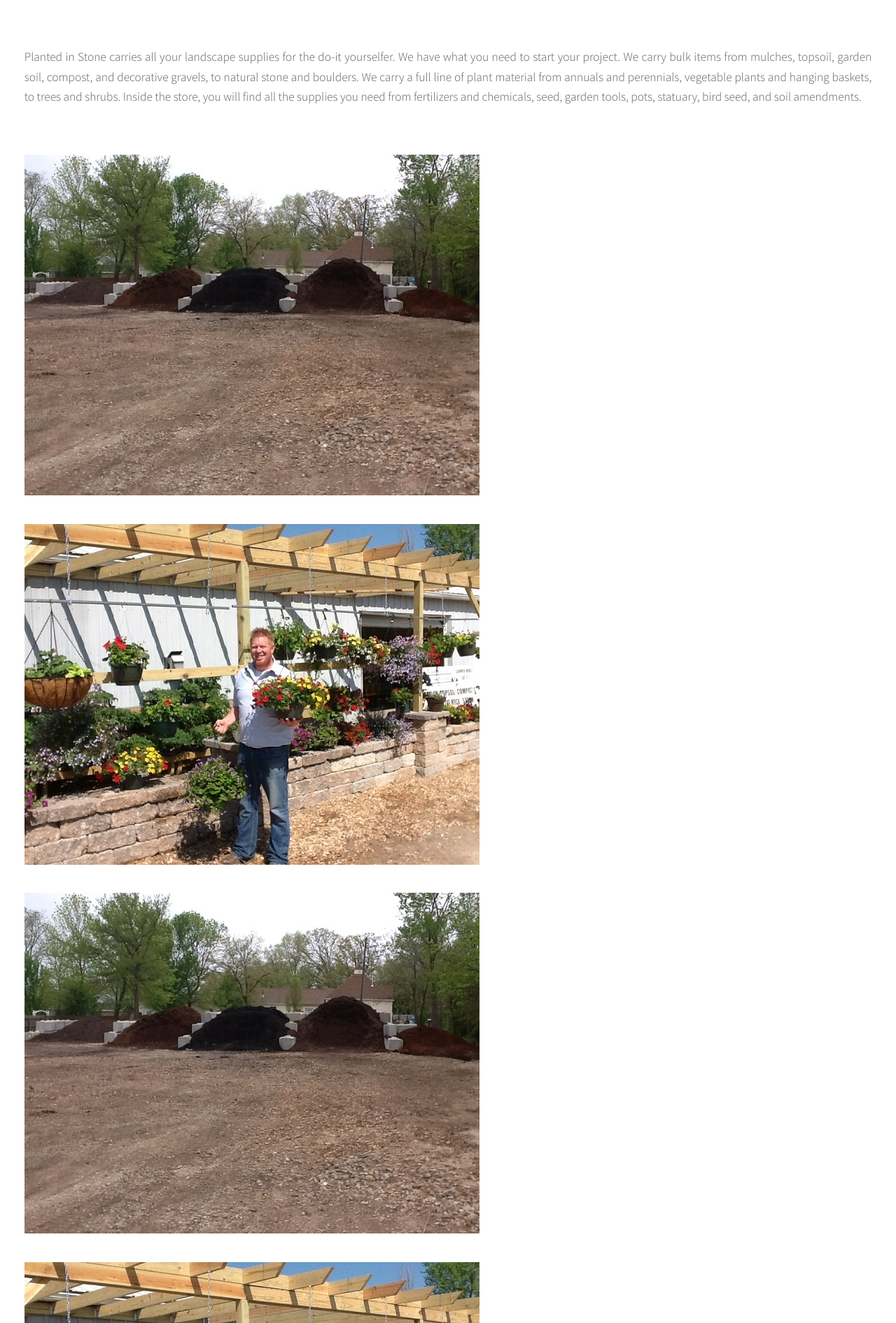
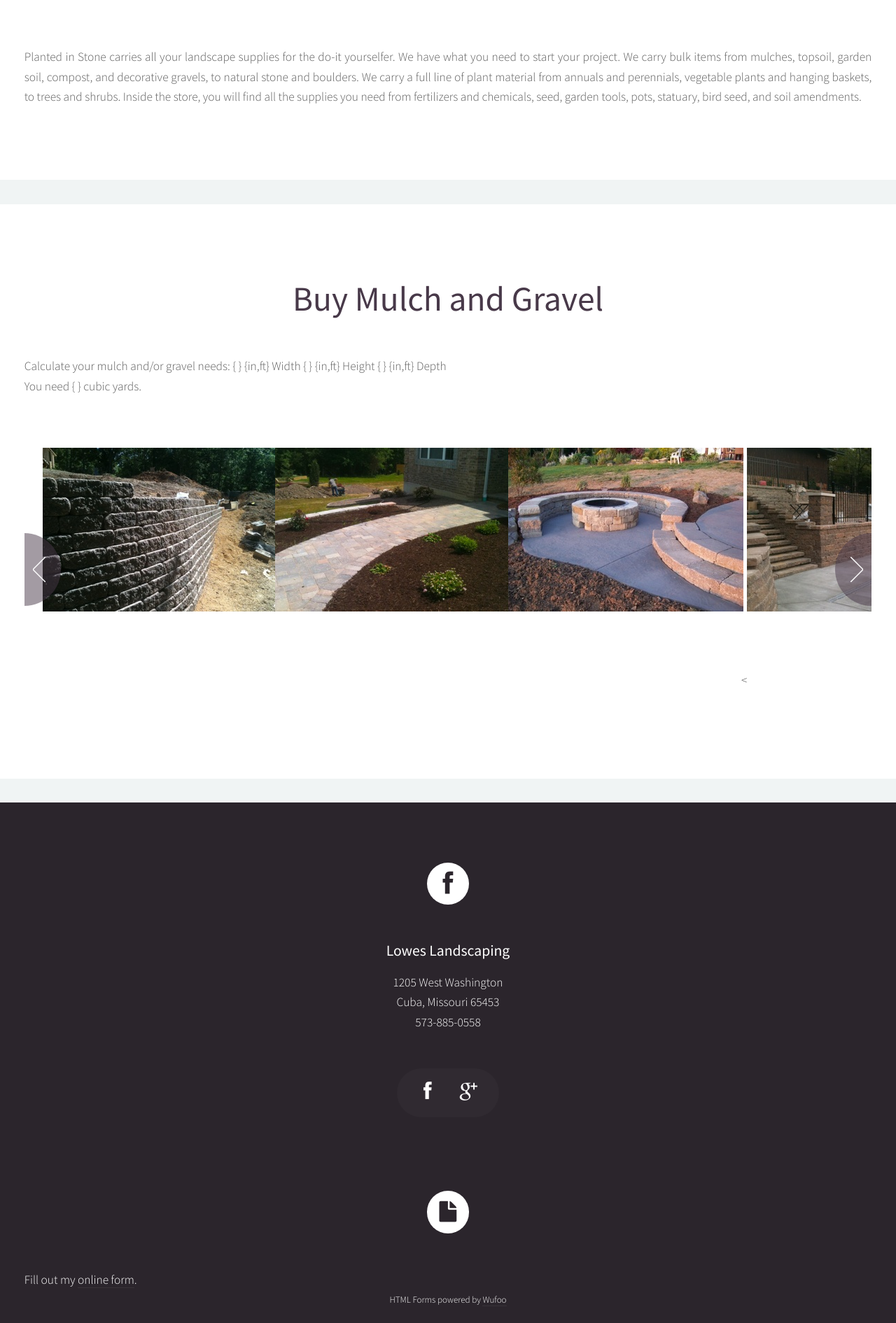
Before and after one commit to LowesLandscaping/loweslandscaping.github.io, a Jekyll site: the page built from retail2.html, in a window 1280 px wide. Shown: the part 1064-2955 px from the top of the page at 70% size. Built offline with Jekyll 4.4.1, drawn with Linux system fonts in a browser that asks for light colours; Markdown is read by kramdown in place of the engine named in the settings.

Commit message:
Keep working on gravel/mulch

```diff
--- a/retail2.html
+++ b/retail2.html
@@ -20,6 +20,7 @@ title: Planted In Stone - Lawn and Landscape Supplies Retail Store - Lowes' Land
 					</p>
 
 				</article>
+<!--
 				<section class="container special">
 				<div class="row">
 					<article class="6u special">
@@ -29,15 +30,8 @@ title: Planted In Stone - Lawn and Landscape Supplies Retail Store - Lowes' Land
 						<img src="images/retail-erik.JPG" alt="Erik Lowes with flowers" />
 					</article>
 				</div>
-				<div class="row">
-					<article class="6u special">
-						<img src="images/retail-mulch.JPG" alt="Mulch" />
-					</article>
-					<article class="6u special">
-						<img src="images/retail-erik.JPG" alt="Erik Lowes with flowers" />
-					</article>
-				</div>
 				</section>
+ -->
 			</div>
 
 			<div class="wrapper style1">
@@ -47,7 +41,7 @@ title: Planted In Stone - Lawn and Landscape Supplies Retail Store - Lowes' Land
 			</header>
 			</section>
 			<article id="main" class="container special">
-					<img class="image featured" src="images/plantedinstone.jpg" alt="Planted in Stone Storefront" />
+<!-- 					<img class="image featured" src="images/plantedinstone.jpg" alt="Planted in Stone Storefront" /> -->
 
 					<p>
 						Calculate your mulch and/or gravel needs: {    } {in,ft} Width  {     } {in,ft} Height  {    } {in,ft} Depth <br />
```
